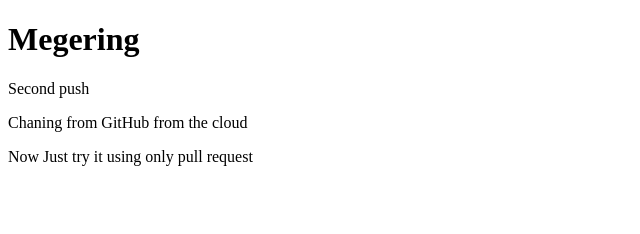
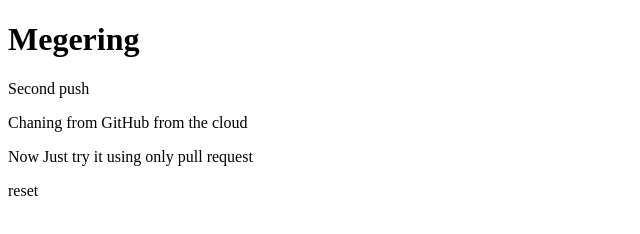
Before and after one commit to Eyu16/git_practice, a plain HTML site: page index.html in a window 1280 px wide. Shown: the full height of the page, 0-640 px from the left. Drawn offline with Linux system fonts and the light colour scheme.

Commit message:
switched-back

```diff
--- a/index.html
+++ b/index.html
@@ -10,5 +10,6 @@
     <p>Second push</p>
     <p>Chaning from GitHub from the cloud</p>
     <p>Now Just try it using only pull request</p>
+    <p>reset</p>
   </body>
 </html>
```
